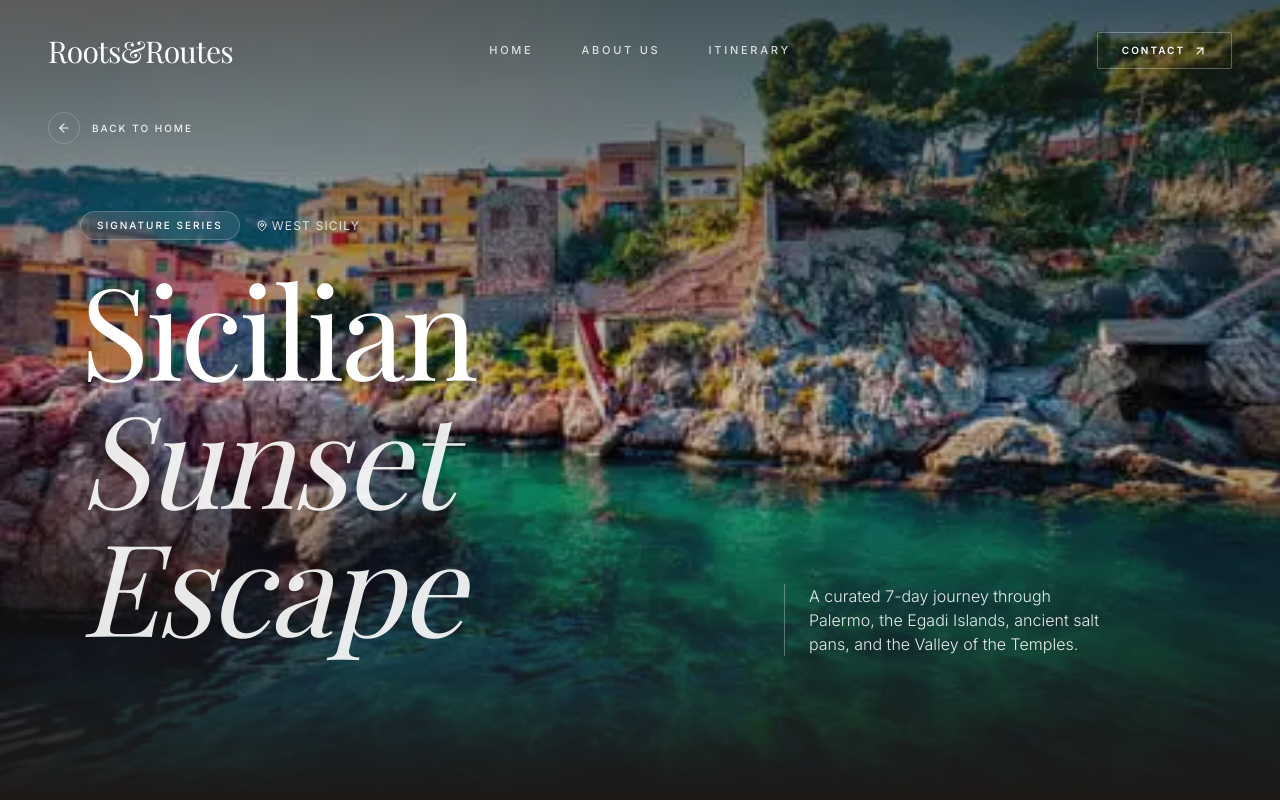
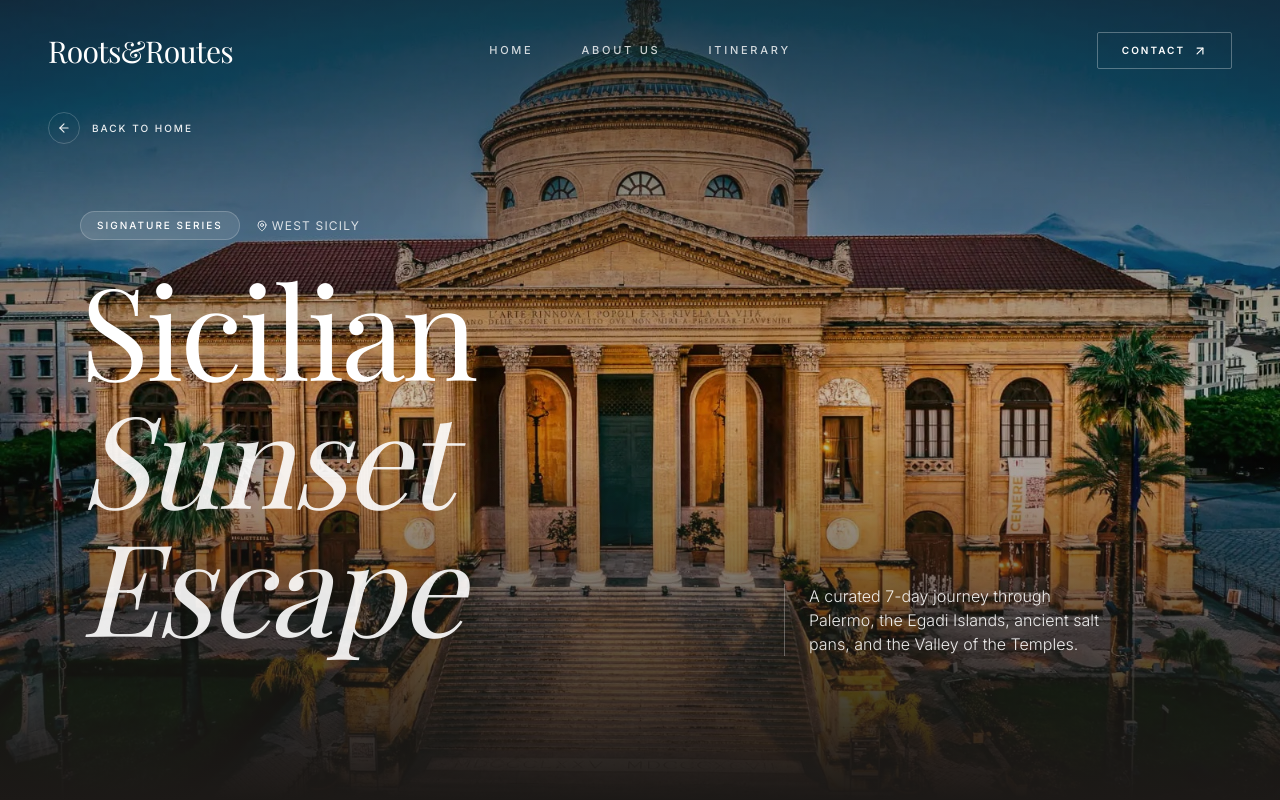
Before and after one commit to Soaja/roots-routes, a React (Vite) app: page / in a window 1280 px wide. Both pictures are taken after a click on the button "Show More". Shown: the top 800 px of the page. Built offline with nearby package versions, Linux system fonts and the light colour scheme; a web font is replaced by a local one.

Commit message:
Update ExperiencePage.tsx

```diff
--- a/pages/ExperiencePage.tsx
+++ b/pages/ExperiencePage.tsx
@@ -35,7 +35,7 @@
       {/* 1. CINEMATIC HERO SECTION */}
       <header className="relative h-screen w-full overflow-hidden">
         <motion.div style={{ scale: heroScale, opacity: heroOpacity }} className="absolute inset-0">
-          <img src="images/coast1.webp" alt="Sicily Coast" className="w-full h-full object-cover" />
+          <img src="images/iti1.jpeg" alt="Sicily Coast" className="w-full h-full object-cover" />
           <div className="absolute inset-0 bg-black/20" />
           <div className="absolute inset-0 bg-gradient-to-t from-stone-900 via-transparent to-stone-900/60" />
         </motion.div>
```
